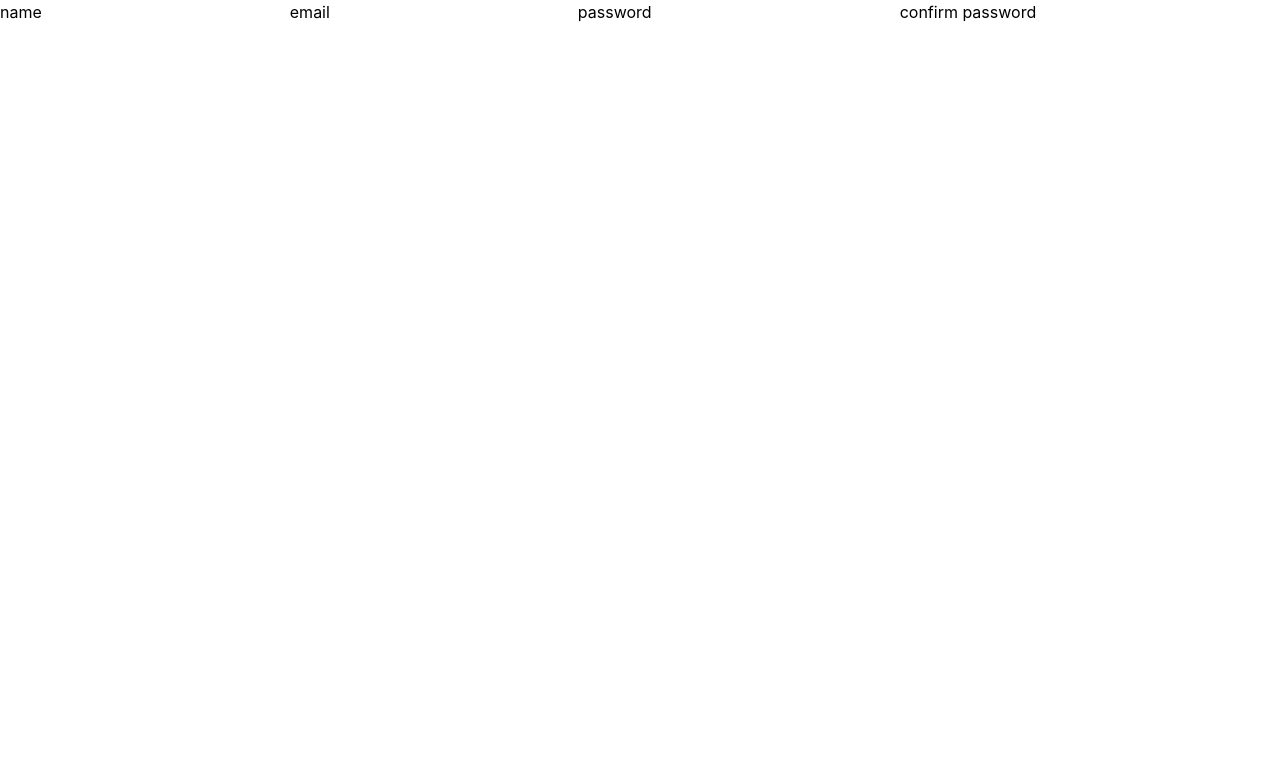
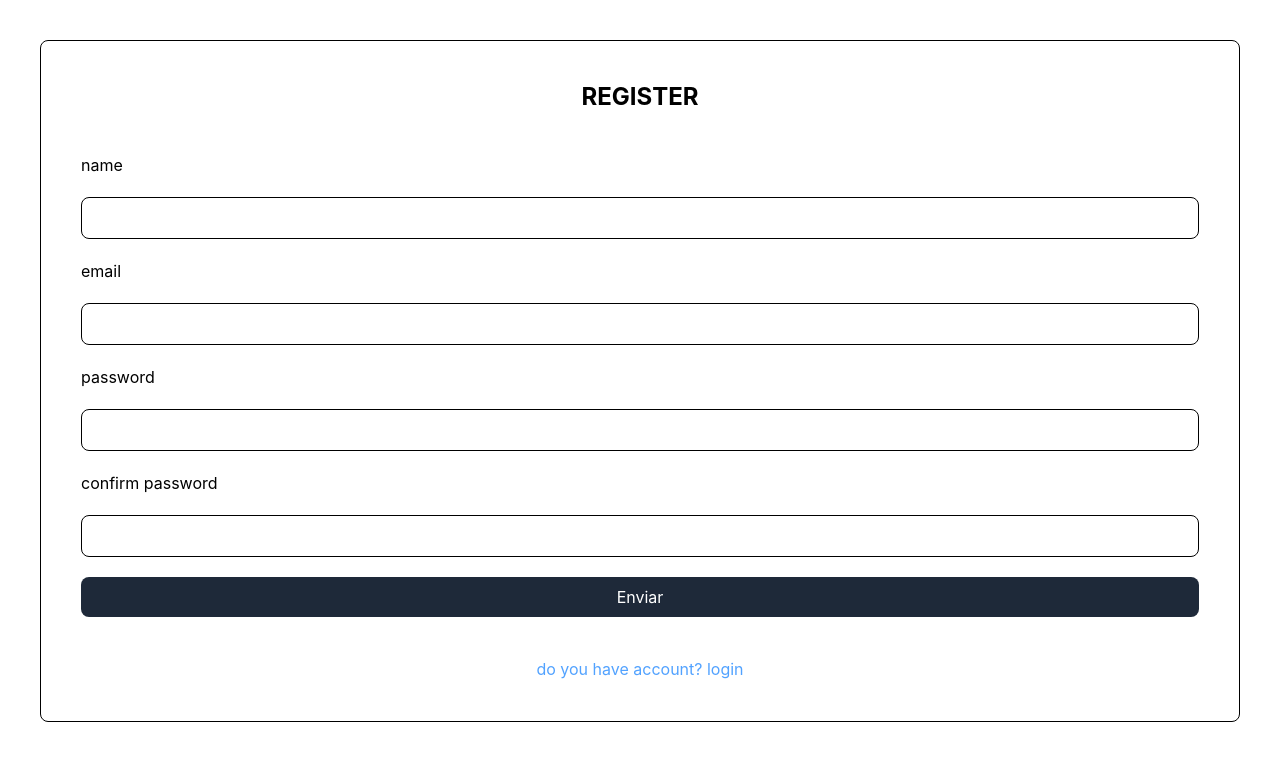
Before and after one commit to and1ru/social-media-front, a React (Vite) app: page /register in a window 1280 px wide. Shown: the top 760 px of the page. Built offline with nearby package versions, Linux system fonts and the light colour scheme.

Commit message:
se mejoraron los estilos del login y el register

```diff
--- a/src/components/Input-component.tsx
+++ b/src/components/Input-component.tsx
@@ -16,9 +16,9 @@ export const InputComponent = <T extends FieldValues>({name, control, type, erro
     <Controller
         name={name}
         control={control}
-        render={({field}) => (<input {...field} type={type} id={name}/>)}
+        render={({field}) => (<input {...field} type={type} id={name} className="border focus:outline-none p-2 rounded-lg"/>)}
     />
-    { error && <p>{error.message}</p>}
+    { error && <p className="text-red-500">{error.message}</p>}
     </>
 
   );
--- a/src/page/login-page.tsx
+++ b/src/page/login-page.tsx
@@ -2,10 +2,11 @@ import { useForm, type SubmitHandler } from "react-hook-form";
 import { zodResolver } from "@hookform/resolvers/zod";
 import { InputComponent } from "../components/Input-component";
 import { loginSchema, type loginType } from "../schemas/login-schema";
+import { useNavigate } from "react-router-dom";
 
 export const LoginPage = () => {
-    const { handleSubmit, control, formState:{errors} } = useForm<loginType>({
-        defaultValues:{
+    const { handleSubmit, control, formState: { errors } } = useForm<loginType>({
+        defaultValues: {
             email: "",
             password: ""
         },
@@ -13,16 +14,33 @@ export const LoginPage = () => {
         resolver: zodResolver(loginSchema)
     })
 
-    const handleForm:SubmitHandler<loginType> = (data) => {
+    const handleForm: SubmitHandler<loginType> = (data) => {
         console.log(data)
     }
 
-  return (
-    <>
-        <form onSubmit={handleSubmit(handleForm)}>
-            <InputComponent control={control} name="email" label="email" type="email" error={errors.email}/>
-            <InputComponent control={control} name="password" label="password" type="password" error={errors.password}/>
-        </form>
-    </>
-  );
+    const navegar = useNavigate()
+
+    function onClickNavigate(url: string) {
+        navegar(url, { replace: true })
+    }
+
+    return (
+        <main className="py-10 px-10">
+            <section className="border rounded-lg py-10">
+                <h1 className="text-center text-2xl font-bold">LOGIN</h1>
+                <form
+                    className="flex flex-col p-10 gap-5"
+                    onSubmit={handleSubmit(handleForm)}>
+                    <InputComponent control={control} name="email" label="email" type="email" error={errors.email} />
+                    <InputComponent control={control} name="password" label="password" type="password" error={errors.password} />
+                    <button
+                        onClick={() => onClickNavigate("/private/chats")}
+                        className="bg-gray-800 p-2 rounded-lg text-white">Enviar</button>
+                </form>
+                <p
+                    onClick={() => onClickNavigate("/register")}
+                    className="text-blue-400 cursor-pointer text-center">don't you have account? register</p>
+            </section>
+        </main>
+    );
 };
--- a/src/page/register-page.tsx
+++ b/src/page/register-page.tsx
@@ -2,10 +2,11 @@ import { useForm, type SubmitHandler } from "react-hook-form";
 import { registerSchema, type registerType } from "../schemas/register-schema";
 import { zodResolver } from "@hookform/resolvers/zod";
 import { InputComponent } from "../components/Input-component";
+import { useNavigate } from "react-router-dom";
 
 export const RegisterPage = () => {
-    const { handleSubmit, control, formState:{errors} } = useForm<registerType>({
-        defaultValues:{
+    const { handleSubmit, control, formState: { errors } } = useForm<registerType>({
+        defaultValues: {
             confirmPassword: "",
             email: "",
             name: "",
@@ -15,18 +16,35 @@ export const RegisterPage = () => {
         resolver: zodResolver(registerSchema)
     })
 
-    const handleForm:SubmitHandler<registerType> = (data) => {
+    const handleForm: SubmitHandler<registerType> = (data) => {
         console.log(data)
     }
 
-  return (
-    <>
-        <form onSubmit={handleSubmit(handleForm)}>
-            <InputComponent control={control} name="name" label="name" type="text" error={errors.name}/>
-            <InputComponent control={control} name="email" label="email" type="email" error={errors.email}/>
-            <InputComponent control={control} name="password" label="password" type="password" error={errors.password}/>
-            <InputComponent control={control} name="confirmPassword" label="confirm password" type="password" error={errors.confirmPassword}/>
-        </form>
-    </>
-  );
+    const navegar = useNavigate()
+
+    function onClickNavigate(url: string) {
+        navegar(url, { replace: true })
+    }
+
+    return (
+        <main className="py-10 px-10">
+            <section className="border rounded-lg py-10">
+                <h1 className="text-center text-2xl font-bold">REGISTER</h1>
+                <form
+                    className="flex flex-col p-10 gap-5"
+                    onSubmit={handleSubmit(handleForm)}>
+                    <InputComponent control={control} name="name" label="name" type="text" error={errors.name} />
+                    <InputComponent control={control} name="email" label="email" type="email" error={errors.email} />
+                    <InputComponent control={control} name="password" label="password" type="password" error={errors.password} />
+                    <InputComponent control={control} name="confirmPassword" label="confirm password" type="password" error={errors.confirmPassword} />
+                    <button
+                        onClick={() => onClickNavigate("/private/chats")}
+                        className="bg-gray-800 p-2 rounded-lg text-white">Enviar</button>
+                </form>
+                <p
+                    onClick={() => onClickNavigate("/login")}
+                    className="text-blue-400 cursor-pointer text-center">do you have account? login</p>
+            </section>
+        </main>
+    );
 };
```
